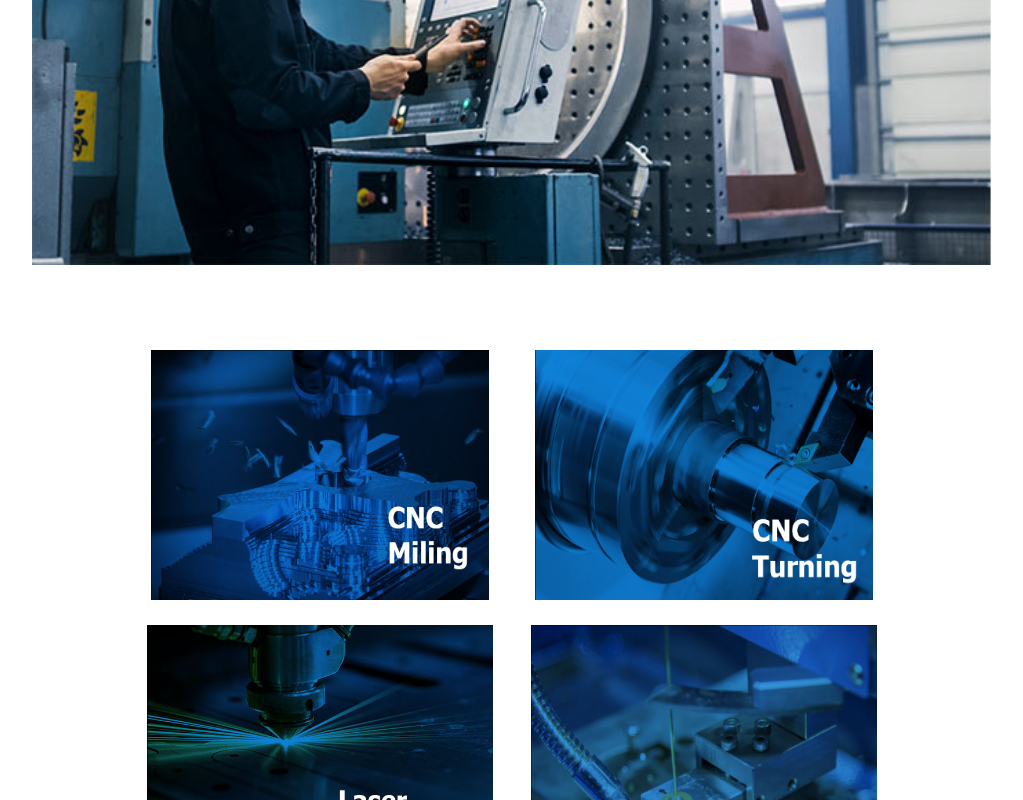
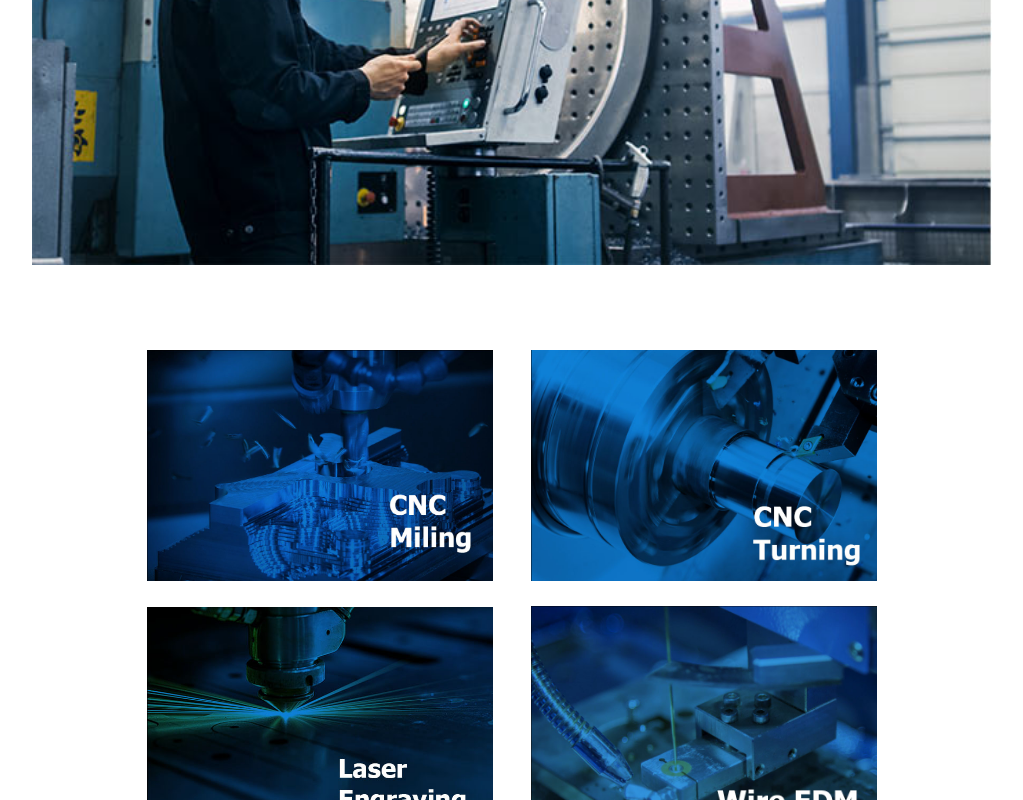
Before and after one commit to irendon1993/dandbwebsite, a React (Create React App) app: page /solutions in a window 1280 px wide. Shown: the part 468-1268 px from the top of the page, without its empty margins (128-1151 px from the left). Built offline with nearby package versions, Linux system fonts and the light colour scheme.

Commit message:
Fixed images in solutions page

```diff
--- a/src/Styles/solutions.scss
+++ b/src/Styles/solutions.scss
@@ -53,7 +53,7 @@
 
             img {
                 width: 90%;
-                height: 250px;
+                // height: 250px;
                 padding-top: 5%;
                 padding-left: 5%;
                 padding-right: 5%;
@@ -77,7 +77,7 @@
 
             img {
                 width: 90%;
-                height: 250px;
+                // height: 250px;
                 padding-top: 5%;
                 padding-left: 5%;
                 padding-right: 5%;
@@ -139,9 +139,7 @@
                 flex-direction: column;
                 width: 100%;
 
-                img {
-                    height: 20%;
-                }
+
 
                 .milling {
                     display: flex;
@@ -159,9 +157,6 @@
                 flex-direction: column;
                 width: 100%;
 
-                img {
-                    height: 20%;
-                }
 
                 .laser {
                     width: 80%;
```
